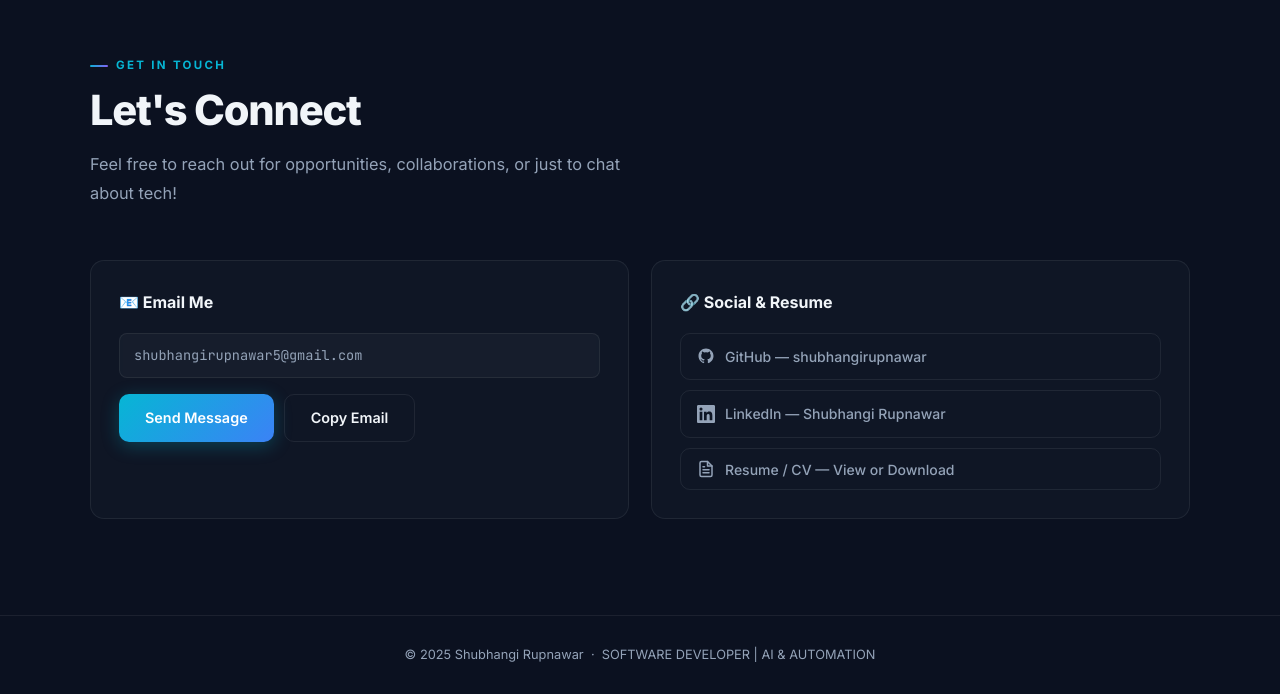
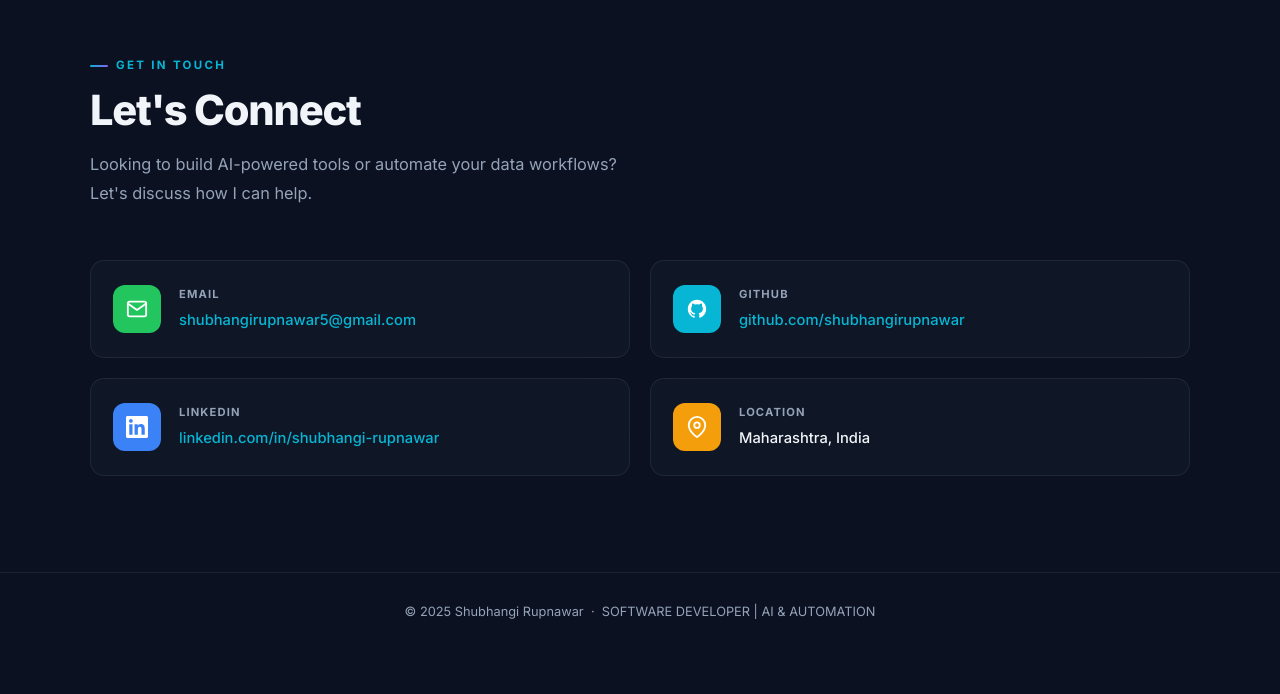
Before and after one commit to shubhangirupnawar/shubhangirupnawar.github.io, a React (Vite) app: page / in a window 1280 px wide. Shown: the part 4359-5053 px from the top of the page. After the commit the page ends 5010 px from the top, so only its background shows below. Built offline with nearby package versions, Linux system fonts and the light colour scheme.

Commit message:
Redesign Contact section to 2x2 grid cards with colored icon circles matching reference site exactly

```diff
--- a/src/App.css
+++ b/src/App.css
@@ -416,30 +416,42 @@
 .exp-bullets li::before { content: '▸'; position: absolute; left: 0; top: 3px; color: var(--accent); font-size: 0.72rem; }
 .exp-bullets li:last-child { margin-bottom: 0; }
 
-/* ─── Contact ────────────────────────────────────────────── */
-.contact-grid {
-  display: grid; grid-template-columns: 1fr 1fr; gap: 22px;
+/* ─── Contact Cards (reference-style 2x2 grid) ───────────── */
+.contact-cards {
+  display: grid; grid-template-columns: 1fr 1fr; gap: 20px;
   opacity: 0; transform: translateY(22px);
   transition: opacity 0.65s, transform 0.65s;
 }
-.contact-grid.visible { opacity: 1; transform: none; }
-.contact-card { display: flex; flex-direction: column; gap: 16px; }
-.cc-title { font-size: 1rem; font-weight: 700; }
-.cc-email {
-  font-family: var(--mono); font-size: 0.85rem; color: var(--muted);
-  padding: 10px 14px; background: rgba(255,255,255,0.03);
-  border: 1px solid var(--border); border-radius: 8px;
+.contact-cards.visible { opacity: 1; transform: none; }
+
+.ccard {
+  display: flex; align-items: center; gap: 18px;
+  padding: 24px 22px;
+  cursor: pointer;
 }
-.cc-btns  { display: flex; gap: 10px; flex-wrap: wrap; }
-.cc-links { display: flex; flex-direction: column; gap: 10px; }
-.cc-social {
-  display: flex; align-items: center; gap: 10px;
-  color: var(--muted); font-size: 0.875rem; font-weight: 500;
-  padding: 11px 16px; border: 1px solid var(--border); border-radius: 10px;
-  transition: color 0.2s, border-color 0.2s, background 0.2s;
-  cursor: pointer; text-align: left;
+.ccard:hover { border-color: rgba(6,182,212,0.3); }
+
+.ccard-icon {
+  width: 48px; height: 48px; border-radius: 12px;
+  display: flex; align-items: center; justify-content: center;
+  flex-shrink: 0;
 }
-.cc-social:hover { color: var(--accent); border-color: rgba(6,182,212,0.25); background: rgba(6,182,212,0.05); }
+.ccard-green  { background: #22c55e; }
+.ccard-cyan   { background: #06b6d4; }
+.ccard-blue   { background: #3b82f6; }
+.ccard-orange { background: #f59e0b; }
+
+.ccard-body { display: flex; flex-direction: column; gap: 4px; min-width: 0; }
+.ccard-label {
+  font-size: 0.7rem; font-weight: 700;
+  color: var(--muted); letter-spacing: 0.1em;
+}
+.ccard-value {
+  font-size: 0.92rem; font-weight: 500;
+  color: var(--text);
+  overflow: hidden; text-overflow: ellipsis; white-space: nowrap;
+}
+.ccard-value.accent { color: var(--accent); }
 
 /* ─── Footer ─────────────────────────────────────────────── */
 .footer {
@@ -506,7 +518,7 @@
   .about-grid { grid-template-columns: 1fr; }
   .projects-grid { grid-template-columns: 1fr; }
   .skills-grid { grid-template-columns: 1fr 1fr; }
-  .contact-grid { grid-template-columns: 1fr; }
+  .contact-cards { grid-template-columns: 1fr; }
   .exp-head { flex-direction: column; gap: 10px; }
 }
 @media (max-width: 480px) {
--- a/src/App.jsx
+++ b/src/App.jsx
@@ -475,31 +475,53 @@
   return (
     <section className="section" data-section="Contact" ref={el => { sectionsRef.current["Contact"] = el; }}>
       <div className="section-inner">
-        <SectionHeader label="GET IN TOUCH" title="Let's Connect" desc="Feel free to reach out for opportunities, collaborations, or just to chat about tech!" />
-        <div ref={ref} className={`contact-grid${vis ? " visible" : ""}`}>
-          <div className="card contact-card">
-            <h3 className="cc-title">📧 Email Me</h3>
-            <p className="cc-email">shubhangirupnawar5@gmail.com</p>
-            <div className="cc-btns">
-              <a href={getMailHref()} target="_blank" rel="noreferrer" className="btn-primary">Send Message</a>
-              <button className="btn-outline" onClick={copyEmail}>Copy Email</button>
+        <SectionHeader
+          label="GET IN TOUCH"
+          title="Let's Connect"
+          desc="Looking to build AI-powered tools or automate your data workflows? Let's discuss how I can help."
+        />
+        <div ref={ref} className={`contact-cards${vis ? " visible" : ""}`}>
+          {/* Email */}
+          <a href={getMailHref()} target="_blank" rel="noreferrer" className="card ccard">
+            <div className="ccard-icon ccard-green">
+              <svg width="22" height="22" viewBox="0 0 24 24" fill="none" stroke="#fff" strokeWidth="2" strokeLinecap="round" strokeLinejoin="round"><path d="M4 4h16c1.1 0 2 .9 2 2v12c0 1.1-.9 2-2 2H4c-1.1 0-2-.9-2-2V6c0-1.1.9-2 2-2z" /><polyline points="22,6 12,13 2,6" /></svg>
             </div>
-          </div>
-          <div className="card contact-card">
-            <h3 className="cc-title">🔗 Social & Resume</h3>
-            <div className="cc-links">
-              <a href="https://github.com/shubhangirupnawar" target="_blank" rel="noreferrer" className="cc-social">
-                <svg width="18" height="18" viewBox="0 0 24 24" fill="currentColor"><path d="M12 2C6.477 2 2 6.477 2 12c0 4.418 2.865 8.166 6.839 9.489.5.092.682-.217.682-.482 0-.237-.009-.868-.013-1.703-2.782.604-3.369-1.342-3.369-1.342-.454-1.155-1.11-1.463-1.11-1.463-.908-.62.069-.608.069-.608 1.003.07 1.531 1.03 1.531 1.03.892 1.529 2.341 1.087 2.91.832.092-.647.35-1.088.636-1.338-2.22-.253-4.555-1.11-4.555-4.943 0-1.091.39-1.984 1.029-2.683-.103-.253-.446-1.27.098-2.647 0 0 .84-.269 2.75 1.025A9.578 9.578 0 0112 6.836a9.59 9.59 0 012.504.337c1.909-1.294 2.747-1.025 2.747-1.025.546 1.377.202 2.394.1 2.647.64.699 1.028 1.592 1.028 2.683 0 3.842-2.339 4.687-4.566 4.935.359.309.678.919.678 1.852 0 1.336-.012 2.415-.012 2.741 0 .267.18.578.688.48C19.138 20.163 22 16.418 22 12c0-5.523-4.477-10-10-10z" /></svg>
-                GitHub — shubhangirupnawar
-              </a>
-              <a href="https://www.linkedin.com/in/shubhangi-rupnawar-17a5443a3" target="_blank" rel="noreferrer" className="cc-social">
-                <svg width="18" height="18" viewBox="0 0 24 24" fill="currentColor"><path d="M20.447 20.452h-3.554v-5.569c0-1.328-.027-3.037-1.852-3.037-1.853 0-2.136 1.445-2.136 2.939v5.667H9.351V9h3.414v1.561h.046c.477-.9 1.637-1.85 3.37-1.85 3.601 0 4.267 2.37 4.267 5.455v6.286zM5.337 7.433a2.062 2.062 0 01-2.063-2.065 2.064 2.064 0 112.063 2.065zm1.782 13.019H3.555V9h3.564v11.452zM22.225 0H1.771C.792 0 0 .774 0 1.729v20.542C0 23.227.792 24 1.771 24h20.451C23.2 24 24 23.227 24 22.271V1.729C24 .774 23.2 0 22.222 0h.003z" /></svg>
-                LinkedIn — Shubhangi Rupnawar
-              </a>
-              <button className="cc-social" onClick={() => setResumeOpen(true)}>
-                <svg width="18" height="18" viewBox="0 0 24 24" fill="none" stroke="currentColor" strokeWidth="2" strokeLinecap="round" strokeLinejoin="round"><path d="M14 2H6a2 2 0 00-2 2v16a2 2 0 002 2h12a2 2 0 002-2V8z" /><polyline points="14 2 14 8 20 8" /><line x1="16" y1="13" x2="8" y2="13" /><line x1="16" y1="17" x2="8" y2="17" /><polyline points="10 9 9 9 8 9" /></svg>
-                Resume / CV — View or Download
-              </button>
+            <div className="ccard-body">
+              <span className="ccard-label">EMAIL</span>
+              <span className="ccard-value accent">shubhangirupnawar5@gmail.com</span>
+            </div>
+          </a>
+
+          {/* GitHub */}
+          <a href="https://github.com/shubhangirupnawar" target="_blank" rel="noreferrer" className="card ccard">
+            <div className="ccard-icon ccard-cyan">
+              <svg width="22" height="22" viewBox="0 0 24 24" fill="#fff"><path d="M12 2C6.477 2 2 6.477 2 12c0 4.418 2.865 8.166 6.839 9.489.5.092.682-.217.682-.482 0-.237-.009-.868-.013-1.703-2.782.604-3.369-1.342-3.369-1.342-.454-1.155-1.11-1.463-1.11-1.463-.908-.62.069-.608.069-.608 1.003.07 1.531 1.03 1.531 1.03.892 1.529 2.341 1.087 2.91.832.092-.647.35-1.088.636-1.338-2.22-.253-4.555-1.11-4.555-4.943 0-1.091.39-1.984 1.029-2.683-.103-.253-.446-1.27.098-2.647 0 0 .84-.269 2.75 1.025A9.578 9.578 0 0112 6.836a9.59 9.59 0 012.504.337c1.909-1.294 2.747-1.025 2.747-1.025.546 1.377.202 2.394.1 2.647.64.699 1.028 1.592 1.028 2.683 0 3.842-2.339 4.687-4.566 4.935.359.309.678.919.678 1.852 0 1.336-.012 2.415-.012 2.741 0 .267.18.578.688.48C19.138 20.163 22 16.418 22 12c0-5.523-4.477-10-10-10z" /></svg>
+            </div>
+            <div className="ccard-body">
+              <span className="ccard-label">GITHUB</span>
+              <span className="ccard-value accent">github.com/shubhangirupnawar</span>
+            </div>
+          </a>
+
+          {/* LinkedIn */}
+          <a href="https://www.linkedin.com/in/shubhangi-rupnawar-17a5443a3" target="_blank" rel="noreferrer" className="card ccard">
+            <div className="ccard-icon ccard-blue">
+              <svg width="22" height="22" viewBox="0 0 24 24" fill="#fff"><path d="M20.447 20.452h-3.554v-5.569c0-1.328-.027-3.037-1.852-3.037-1.853 0-2.136 1.445-2.136 2.939v5.667H9.351V9h3.414v1.561h.046c.477-.9 1.637-1.85 3.37-1.85 3.601 0 4.267 2.37 4.267 5.455v6.286zM5.337 7.433a2.062 2.062 0 01-2.063-2.065 2.064 2.064 0 112.063 2.065zm1.782 13.019H3.555V9h3.564v11.452zM22.225 0H1.771C.792 0 0 .774 0 1.729v20.542C0 23.227.792 24 1.771 24h20.451C23.2 24 24 23.227 24 22.271V1.729C24 .774 23.2 0 22.222 0h.003z" /></svg>
+            </div>
+            <div className="ccard-body">
+              <span className="ccard-label">LINKEDIN</span>
+              <span className="ccard-value accent">linkedin.com/in/shubhangi-rupnawar</span>
+            </div>
+          </a>
+
+          {/* Location */}
+          <div className="card ccard">
+            <div className="ccard-icon ccard-orange">
+              <svg width="22" height="22" viewBox="0 0 24 24" fill="none" stroke="#fff" strokeWidth="2" strokeLinecap="round" strokeLinejoin="round"><path d="M21 10c0 7-9 13-9 13s-9-6-9-13a9 9 0 0118 0z" /><circle cx="12" cy="10" r="3" /></svg>
+            </div>
+            <div className="ccard-body">
+              <span className="ccard-label">LOCATION</span>
+              <span className="ccard-value">Maharashtra, India</span>
             </div>
           </div>
         </div>
```
